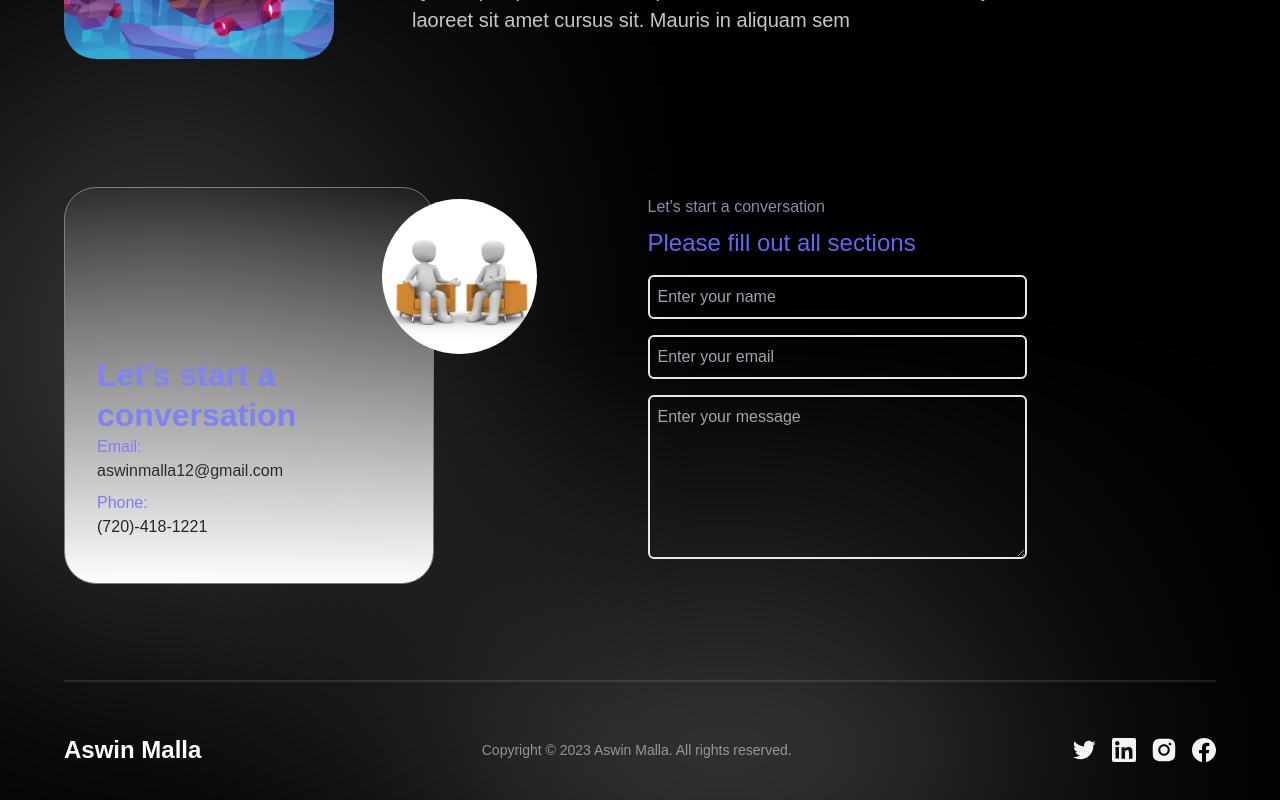
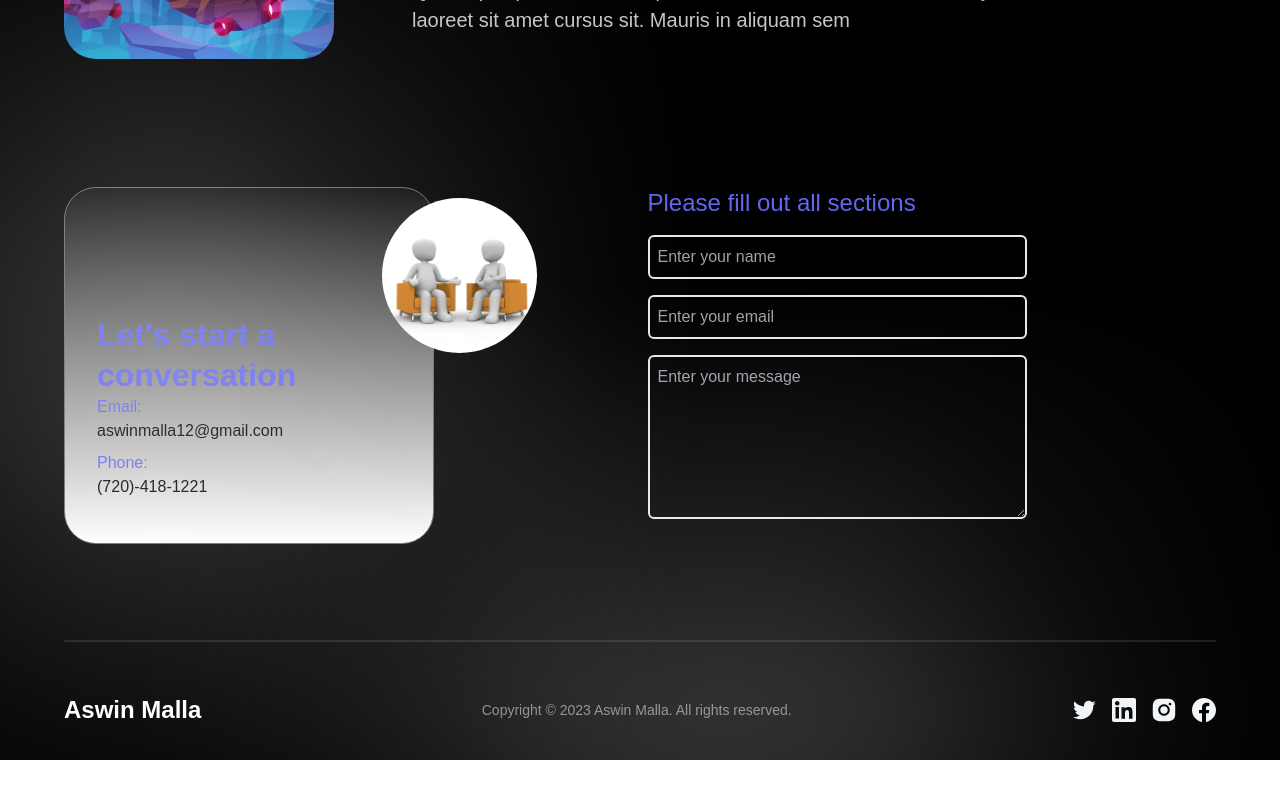
Before and after one commit to AMT98/PortfolioV2, a Next.js app: page / in a window 1280 px wide. Shown: the part 5030-5830 px from the top of the page. After the commit the page ends 5790 px from the top, so only its background shows below. Built offline with nearby package versions, Linux system fonts and the light colour scheme; a web font is replaced by a local one.

Commit message:
More edits to contact

```diff
--- a/sections/Feedback.jsx
+++ b/sections/Feedback.jsx
@@ -44,7 +44,6 @@ const Feedback = () => (
           method="POST"
           className=" flex flex-col w-full md:w-1/2"
         >
-          <p className="py-2 text-[#838DAB]">Let's start a conversation</p>
           <h1 className="text-2xl mb-4 text-indigo-500">
             Please fill out all sections
           </h1>
```
